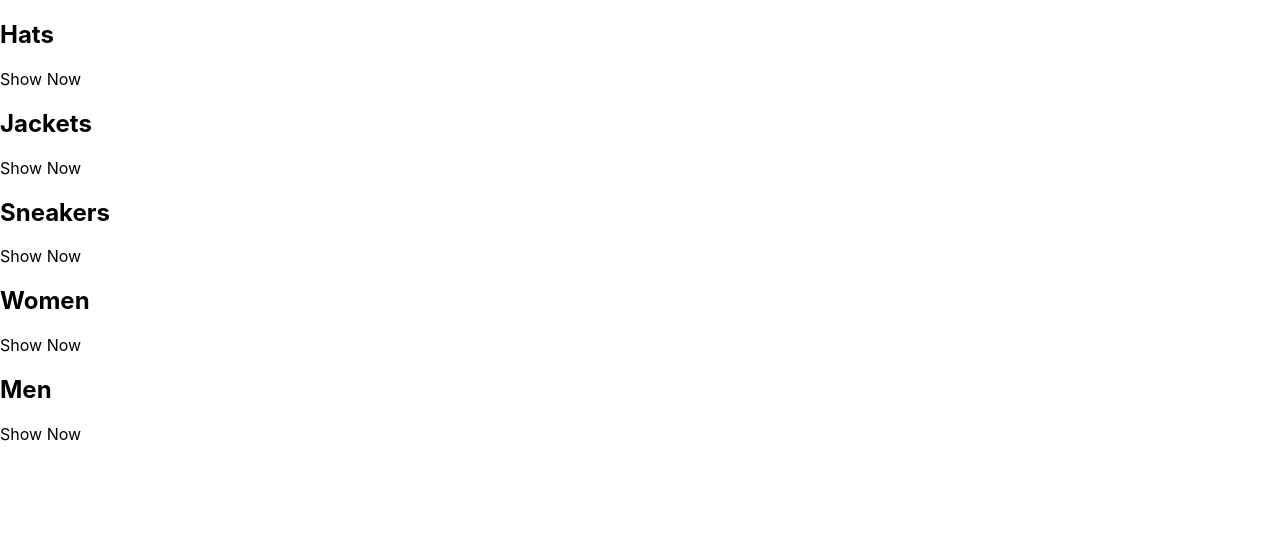
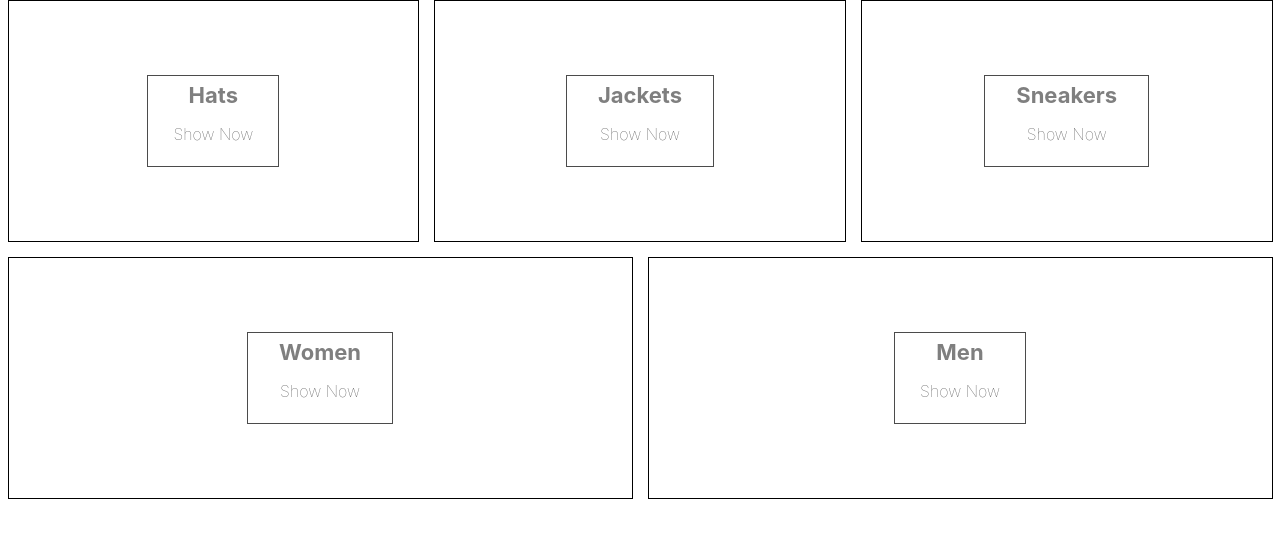
Before and after one commit to umairasif/mine-clothing, a React (Create React App) app: page / in a window 1280 px wide. Shown: the top 538 px of the page. Built offline with nearby package versions, Linux system fonts and the light colour scheme.

Commit message:
adding sass

```diff
--- a/package.json
+++ b/package.json
@@ -9,6 +9,7 @@
     "react": "^18.3.1",
     "react-dom": "^18.3.1",
     "react-scripts": "5.0.1",
+    "sass": "^1.80.3",
     "web-vitals": "^2.1.4"
   },
   "scripts": {
--- a/src/App.js
+++ b/src/App.js
@@ -1,3 +1,5 @@
+import "./categories.style.scss";
+
 const App = () => {
   const categories = [
     { title: "Hats", id: 1 },
@@ -9,11 +11,11 @@
 
   return (
     <div className="categories-container">
-      {categories.map((category) => (
-        <div className="category-container" key={category.id}>
+      {categories.map(({ title, id }) => (
+        <div className="category-container" key={id}>
           <div className="background-image" />
           <div className="category-body-container">
-            <h2>{category.title}</h2>
+            <h2>{title}</h2>
             <p>Show Now</p>
           </div>
         </div>
--- /dev/null
+++ b/src/categories.style.scss
@@ -0,0 +1,75 @@
+.categories-container {
+  width: 100%;
+  display: flex;
+  flex-wrap: wrap;
+  justify-content: space-between;
+}
+
+.category-container {
+  min-width: 30%;
+  height: 240px;
+  flex: 1 1 auto;
+  display: flex;
+  align-items: center;
+  justify-content: center;
+  border: 1px solid black;
+  margin: 0 7.5px 15px;
+  overflow: hidden;
+
+  &:hover {
+    cursor: pointer;
+
+    & .background-image {
+      transform: scale(1.1);
+      transition: transform 6s cubic-bezier(0.25, 0.45, 0.45, 0.95);
+    }
+
+    & .category-body-container {
+      opacity: 0.9;
+    }
+  }
+
+  &.large {
+    height: 380px;
+  }
+
+  &:first-child {
+    margin-right: 7.5px;
+  }
+
+  &:last-child {
+    margin-left: 7.5px;
+  }
+
+  .background-image {
+    width: 100%;
+    height: 100%;
+    background-size: cover;
+    background-position: center;
+  }
+
+  .category-body-container {
+    height: 90px;
+    padding: 0 25px;
+    display: flex;
+    flex-direction: column;
+    align-items: center;
+    justify-content: center;
+    border: 1px solid black;
+    background-color: white;
+    opacity: 0.7;
+    position: absolute;
+
+    h2 {
+      font-weight: bold;
+      margin: 0 6px 0;
+      font-size: 22px;
+      color: #4a4a4a;
+    }
+
+    p {
+      font-weight: lighter;
+      font-size: 16px;
+    }
+  }
+}
```
Also changed, not shown: 1 other file (tests, documents, lock files or other folders).
